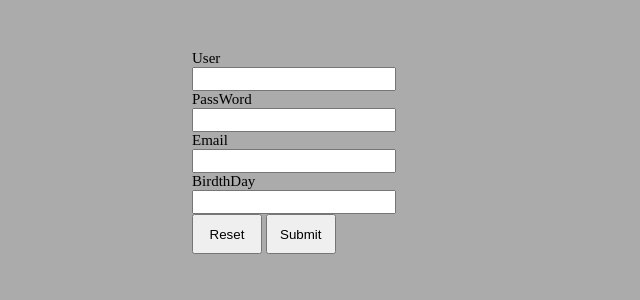
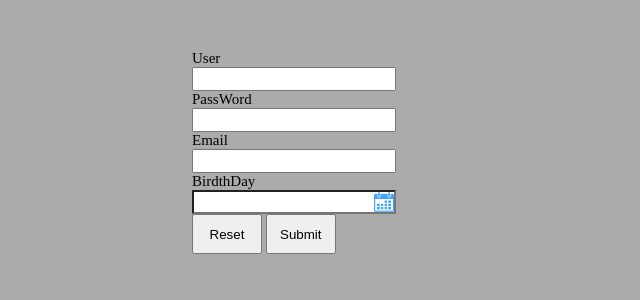
Before and after one commit to QuangThoai/quangthoai.github.io, a PHP site: page /bai2b.html in a window 1280 px wide. Shown: the top 300 px of the page, without its empty margins (0-640 px from the left). Run offline with PHP 8.4, Linux system fonts and the light colour scheme.

Commit message:
edit JS bai 2 lan 3

```diff
--- a/JS/Bai2JS/CSS/bai2.css
+++ b/JS/Bai2JS/CSS/bai2.css
@@ -23,10 +23,19 @@ body{
 span{
   color: red;
 }
-.textbox{
+.textbox {
   margin: 0 auto;
   width: 200px;
   height: 20px;
+}
+.textboxbirthday{
+  margin: 0 auto;
+  width: 200px;
+  height: 20px;
+  background-image: url("images/calender.png");
+  background-position: right;
+  background-repeat: no-repeat;
+  background-size: contain;
 }
 .curr-day{
   background-color: #fff;
--- a/JS/Bai2JS/bai02.html
+++ b/JS/Bai2JS/bai02.html
@@ -7,7 +7,7 @@
   </head>
   <body>
     <div class="container" id="contain">
-      <input type="text" onclick="showcalendar()" id="datecalendar" class="textbox">
+      <input type="text" onclick="showcalendar()" id="datecalendar" class=" textboxbirthday">
       <script lang="javascript" src="JS/bai02.js"></script>
     </div>
   </body>
--- a/JS/Bai2JS/bai2b.html
+++ b/JS/Bai2JS/bai2b.html
@@ -20,7 +20,7 @@
         <p>BirdthDay</p>
         <script lang="javascript" src="JS/bai2b.js"></script>
         <div id="contain">
-          <input type="text" onclick="showcalendar()" id="datecalendar" class="textbox">
+          <input type="text" onclick="showcalendar()" id="datecalendar" class="textboxbirthday">
           <script lang="javascript" src="JS/bai02.js"></script>
         </div>
         <input type="button" value="Reset" class="btn" onclick="reset_click()">
```
Also changed, not shown: JS/Bai2JS/CSS/images/calender.png (added).
